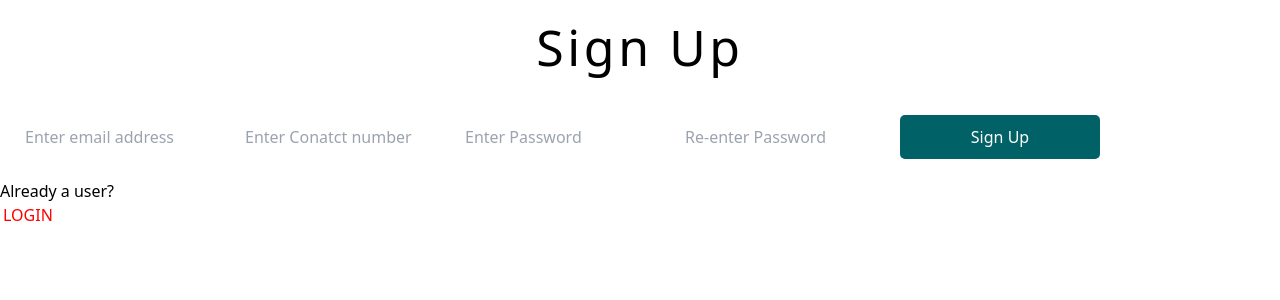
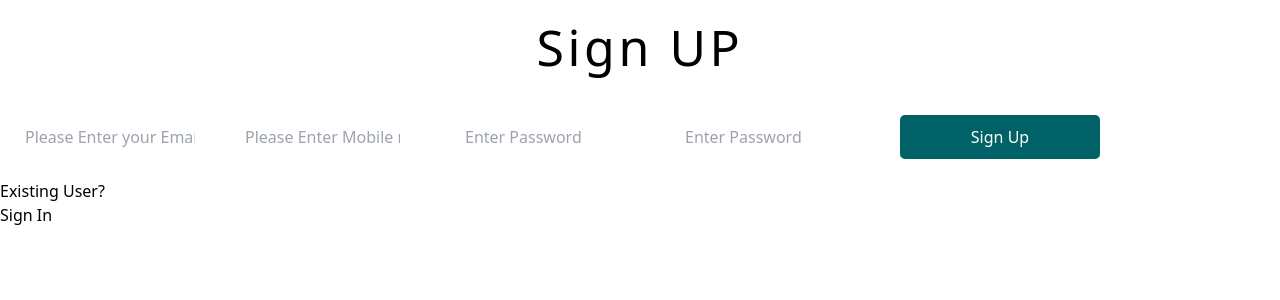
Before and after one commit to SanyamMadaan/EduTech-Client, a React (Vite) app in the folder frontend/: page /signup in a window 1280 px wide. Shown: the top 300 px of the page. Built offline with nearby package versions, Linux system fonts and the light colour scheme.

Commit message:
improved signup and login page ui

```diff
--- a/frontend/index.html
+++ b/frontend/index.html
@@ -2,8 +2,8 @@
 <html lang="en">
   <head>
     <link rel="preconnect" href="https://fonts.googleapis.com">
-<link rel="preconnect" href="https://fonts.gstatic.com" crossorigin>
-<link href="https://fonts.googleapis.com/css2?family=Poppins:ital,wght@0,100;0,200;0,300;0,400;0,500;0,600;0,700;0,800;0,900;1,100;1,200;1,300;1,400;1,500;1,600;1,700;1,800;1,900&display=swap" rel="stylesheet">
+    <link rel="preconnect" href="https://fonts.gstatic.com" crossorigin>
+    <link href="https://fonts.googleapis.com/css2?family=Roboto:ital,wght@0,100;0,300;0,400;0,500;0,700;0,900;1,100;1,300;1,400;1,500;1,700;1,900&display=swap" rel="stylesheet">
     <meta charset="UTF-8" />
     <link rel="icon" type="image/svg+xml" href="/vite.svg" />
     <meta name="viewport" content="width=device-width, initial-scale=1.0" />
--- a/frontend/src/component/Signup.jsx
+++ b/frontend/src/component/Signup.jsx
@@ -59,65 +59,57 @@ export function Signup() {
   }
 
   return (
-    <div className="bg-black h-screen">
-          <h1 className="text-center text-white ">Sign Up </h1>
-            <div className="lg:flex  mt-10 flex justify-center items-center">
-            <div className="bg-white rounded-md  w-3/4 md:w-1/2 lg:w-1/3 ">
+    <div className="bg-black h-screen flex justify-center items-center">
+            <div className=" w-full mx-6  sm:mx-8  h-fit pt-2 lg:pt-0 lg:w-5/12  bg-slate-900 rounded-lg">
+              <h1 className="font-semibold text-white ">Sign UP</h1>
               <form className="flex flex-col justify-center items-center" onSubmit={handleSubmit}>
                 <input
-                  className="border-2 border-black p-6 m-2 lg:w-2/3 w-3/4 mt-6"
+                  className="border-2 border-black sm:py-6 sm:px-7 sm:w-2/3 p-6 w-3/4 lg:p-7 lg:w-2/3  rounded-md mt-4"
                   type="email"
-                  placeholder="Enter email address"
+                  placeholder="Please Enter your Email address"
                   onChange={(e) => {
                     setUsername(e.target.value);
-                    // setEmail(e.target.value);
                   }}
                   required
                 />
                 <input
-                  className="border-2 border-black  p-6 mx-2  mt-3 w-3/4 lg:w-2/3 "
-                  type="text"
-                  placeholder="Enter Conatct number"
+                  className="border-2 border-black sm:py-6 sm:px-7 sm:w-2/3 p-6 w-3/4 lg:p-7 lg:w-2/3  rounded-md mt-4"
+                  type="number"
+                  placeholder="Please Enter Mobile number"
                   onChange={(e) => {
                     setContact(e.target.value);
-                    // setPassword(e.target.value);
                   }}
                   required
                 />
                 <input
-                  className="border-2 border-black   p-6 mx-2 mt-3 w-3/4  lg:w-2/3 "
+                  className="border-2 border-black sm:py-6 sm:px-7 sm:w-2/3 p-6 w-3/4 rounded-md mt-4 lg:p-7 lg:w-2/3"
                   type="password"
                   placeholder="Enter Password"
                   onChange={(e) => {
                     setPassword(e.target.value);
-                    // setPassword(e.target.value);
                   }}
                   required
                 />
-                <input
-                  className="border-2 border-black   p-6 mx-2 mb-0 mt-3 w-3/4 lg:w-2/3 "
-                  type="password"
-                  placeholder="Re-enter Password"
+                  <input
+                  className="border-2 border-black sm:py-6 sm:px-7 sm:w-2/3 p-6 w-3/4 rounded-md mt-4 lg:p-7 lg:w-2/3"
+                  type="Re-enter the password"
+                  placeholder="Enter Password"
                   onChange={(e) => {
-                    setCpass(e.target.value)
-                    // setPassword(e.target.value);
+                    setCpass(e.target.value);
                   }}
                   required
                 />
-
-
-                <button className="bg-green-700 mb-0"  type="submit">
+                <button className="bg-green-600 uppercase font-bold border-0 p-3 mt-4 lg:font-bold"  type="submit">
                   {btn}
                 </button>
-                <br />
               </form>
-              <div className="mb-2 mt-0 flex justify-center">
-                <p>Already a user?</p>
-                <p className="path" onClick={() => navigate('/')}>
-                  LOGIN
+              <div className="flex justify-center mb-2 lg:mb-0">
+                <p className="text-white p-2 lg:p-1 text-xl">Existing User?</p>
+                <p className="text-xl p-2 lg:p-1 text-red-600 cursor-pointer" onClick={() => navigate('/')}>
+                  Sign In
                 </p>
               </div>
-            </div>
+
           </div>
     </div>
   );
--- a/frontend/src/component/login.jsx
+++ b/frontend/src/component/login.jsx
@@ -42,13 +42,12 @@ export function Login() {
   }
 
   return (
-    <div className="bg-black h-screen">
-          <h1 className="text-center text-white">Login </h1>
-            <div className="lg:flex  mt-10 flex justify-center items-center">
-            <div className="bg-white rounded-md  w-3/4 md:w-1/2 lg:w-1/3 ">
-              <form className="flex flex-col justify-center items-center" onSubmit={loginUser}>
+    <div className="bg-black h-screen flex justify-center items-center">
+            <div className=" w-full mx-4 sm:mx-8 h-fit pt-2 lg:w-5/12  bg-slate-900 rounded-lg">
+              <h1 className="font-semibold text-white ">Login</h1>
+              <form className="flex flex-col justify-center items-center mt-2 lg:mt-0" onSubmit={loginUser}>
                 <input
-                  className="border-2 border-black mb-0  p-6 lg:mx-2 mx-1   w-4/5 lg:w-2/3 mt-6"
+                  className="border-2 border-black sm:p-6 sm:w-1/2 p-7 w-2/3 lg:p-7 lg:w-3/4  rounded-md mt-4"
                   type="email"
                   placeholder="Enter registered email ID"
                   onChange={(e) => {
@@ -56,10 +55,8 @@ export function Login() {
                   }}
                   required
                 />
-                <br />
-                <br />
                 <input
-                  className="border-2 border-black mb-0  p-6 lg:mx-2 mx-1   w-4/5 lg:w-2/3 "
+                  className="border-2 border-black sm:p-6 sm:w-1/2 p-7 w-2/3 rounded-md mt-8 lg:w-3/4 lg:p-7"
                   type="password"
                   placeholder="Enter Password"
                   onChange={(e) => {
@@ -67,20 +64,17 @@ export function Login() {
                   }}
                   required
                 />
-                <br />
-
-                <button className="bg-green-600 uppercase font-bold border-0 mb-0"  type="submit">
+                <button className="bg-green-600 uppercase font-bold border-0 p-4 mt-6 lg:font-bold"  type="submit">
                   {btn}
                 </button>
-                <br />
               </form>
-              <div className="mb-2 flex justify-center">
-                <p>New user?</p>
-                <p className="path" onClick={() => navigate('/Signup')}>
+              <div className="mt-4 flex justify-center mb-2">
+                <p className="text-white p-2 text-xl">New user?</p>
+                <p className="text-xl p-2 text-red-600 cursor-pointer" onClick={() => navigate('/Signup')}>
                   Create Account
                 </p>
               </div>
-            </div>
+
           </div>
     </div>
   );
--- a/frontend/src/index.css
+++ b/frontend/src/index.css
@@ -389,3 +389,76 @@ form button{
   margin-top: 10px; /* Add margin between buttons */
   font-weight: 600;
 }
+
+
+.roboto-thin {
+  font-family: "Roboto", sans-serif;
+  font-weight: 100;
+  font-style: normal;
+}
+
+.roboto-light {
+  font-family: "Roboto", sans-serif;
+  font-weight: 300;
+  font-style: normal;
+}
+
+.roboto-regular {
+  font-family: "Roboto", sans-serif;
+  font-weight: 400;
+  font-style: normal;
+}
+
+.roboto-medium {
+  font-family: "Roboto", sans-serif;
+  font-weight: 500;
+  font-style: normal;
+}
+
+.roboto-bold {
+  font-family: "Roboto", sans-serif;
+  font-weight: 700;
+  font-style: normal;
+}
+
+.roboto-black {
+  font-family: "Roboto", sans-serif;
+  font-weight: 900;
+  font-style: normal;
+}
+
+.roboto-thin-italic {
+  font-family: "Roboto", sans-serif;
+  font-weight: 100;
+  font-style: italic;
+}
+
+.roboto-light-italic {
+  font-family: "Roboto", sans-serif;
+  font-weight: 300;
+  font-style: italic;
+}
+
+.roboto-regular-italic {
+  font-family: "Roboto", sans-serif;
+  font-weight: 400;
+  font-style: italic;
+}
+
+.roboto-medium-italic {
+  font-family: "Roboto", sans-serif;
+  font-weight: 500;
+  font-style: italic;
+}
+
+.roboto-bold-italic {
+  font-family: "Roboto", sans-serif;
+  font-weight: 700;
+  font-style: italic;
+}
+
+.roboto-black-italic {
+  font-family: "Roboto", sans-serif;
+  font-weight: 900;
+  font-style: italic;
+}
```
